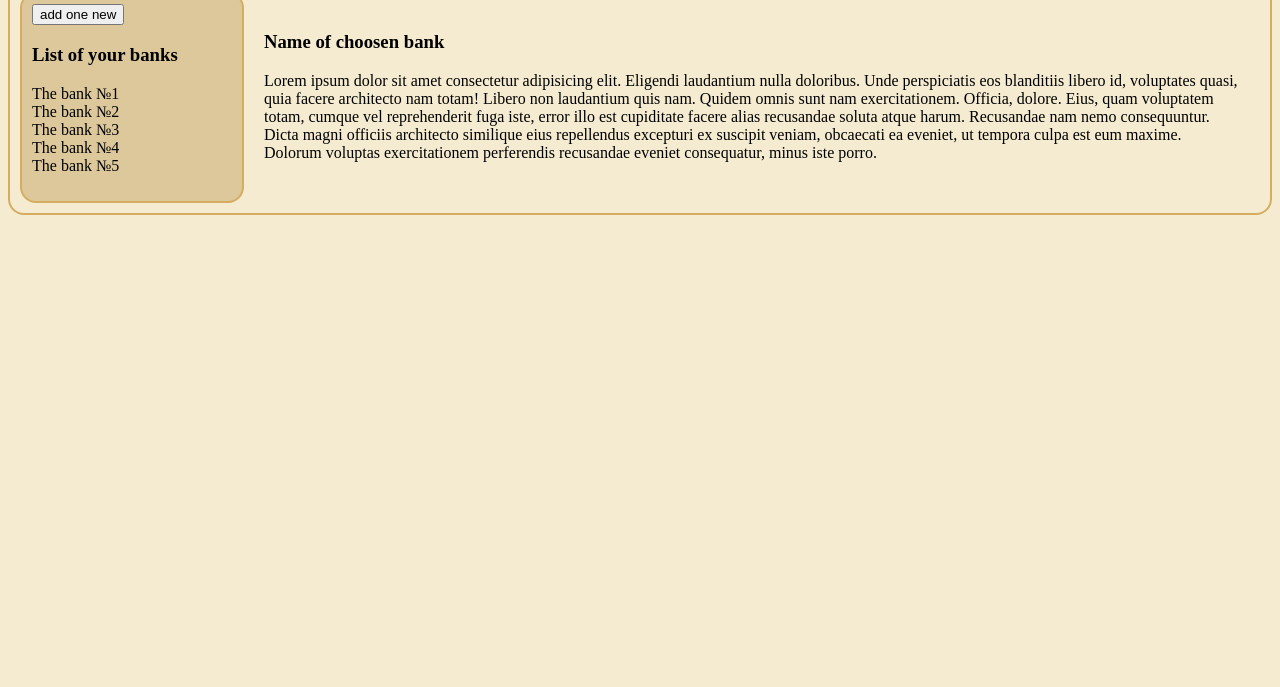
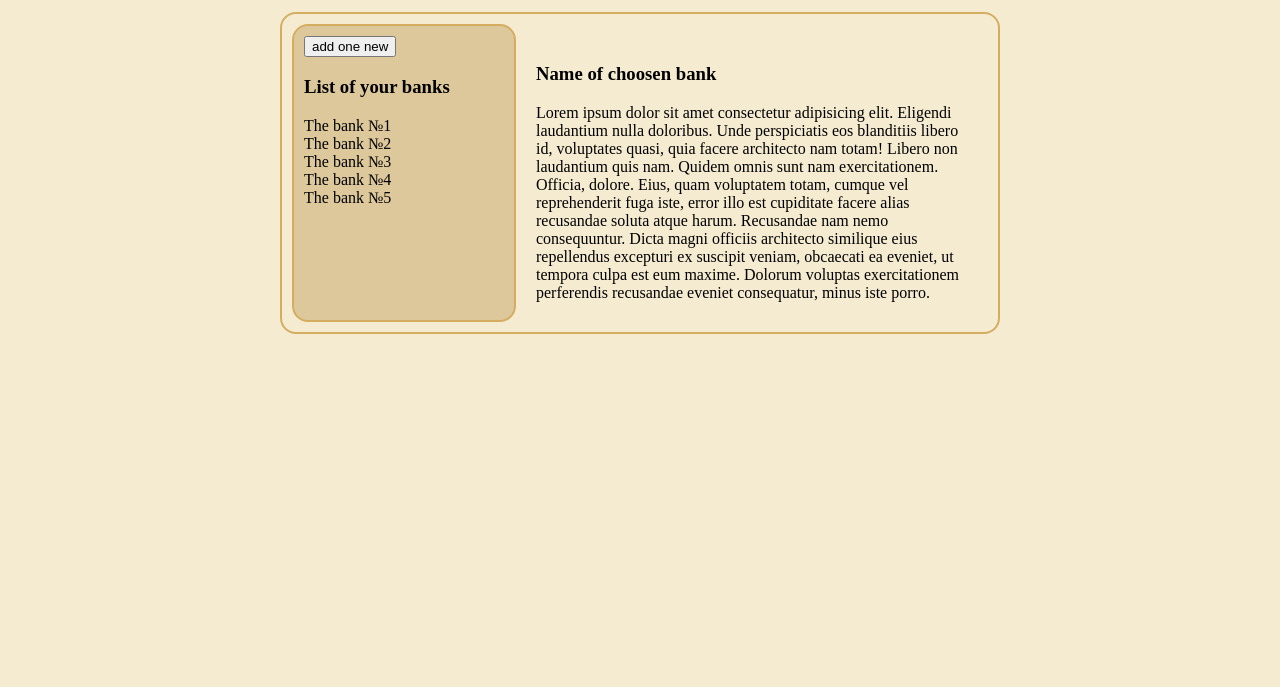
Before and after one commit to desertptu4ka/style-for-project-v1, a plain HTML site: page index.html in a window 1280 px wide. Shown: the part 113-800 px from the top of the page. Drawn offline with Linux system fonts and the light colour scheme.

Commit message:
the commit

```diff
--- a/style.css
+++ b/style.css
@@ -1,5 +1,5 @@
 body {
-  background-color: #F4EBD0;
+  background-color: #f4ebd0;
   display: flex;
 }
 
@@ -8,7 +8,7 @@ ul {
   padding-left: 0;
 }
 #root {
-  max-width
+  max-width: 720px;
   margin: 32px auto 0 auto;
 }
 
@@ -21,19 +21,18 @@ ul {
 
 .app-div {
   display: flex;
-  border: #D6AD60 solid 2px;
+  border: #d6ad60 solid 2px;
   border-radius: 16px;
   padding: 10px;
 }
 .list-container {
   padding: 10px;
   min-width: 200px;
-  border: #D6AD60 solid 2px;
+  border: #d6ad60 solid 2px;
   border-radius: 16px;
-  background-color: #B68D405f;
+  background-color: #b68d405f;
 }
 
 .info-container {
   padding: 20px;
- ;
 }
```
